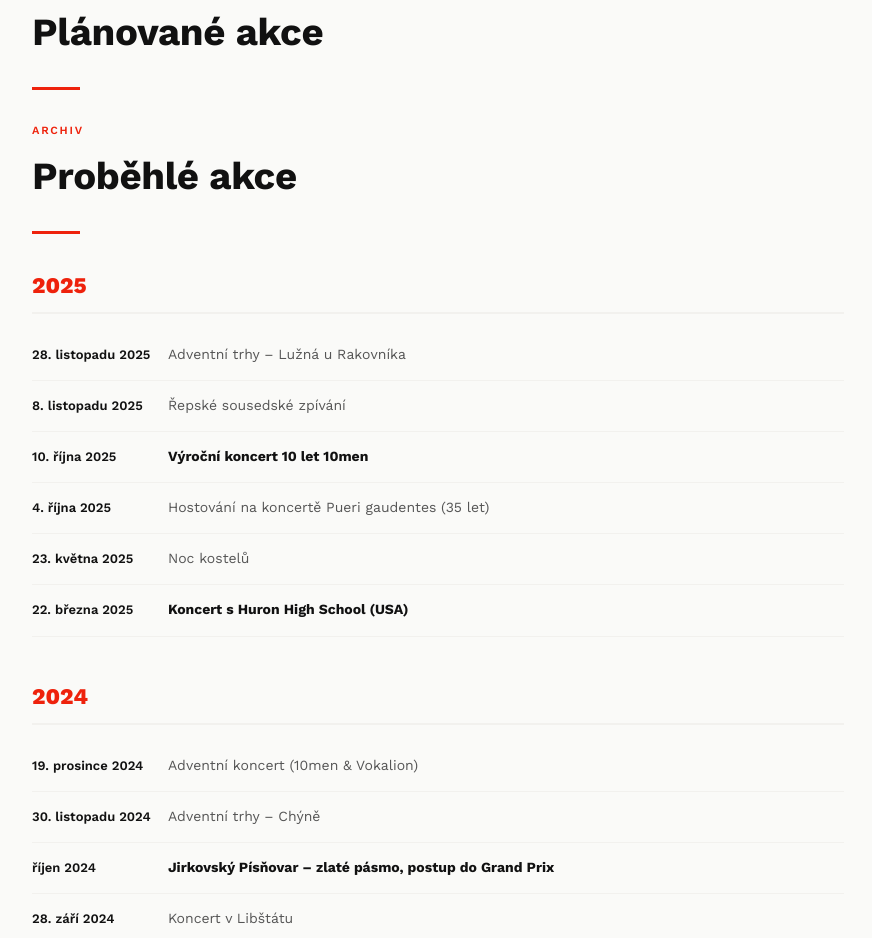
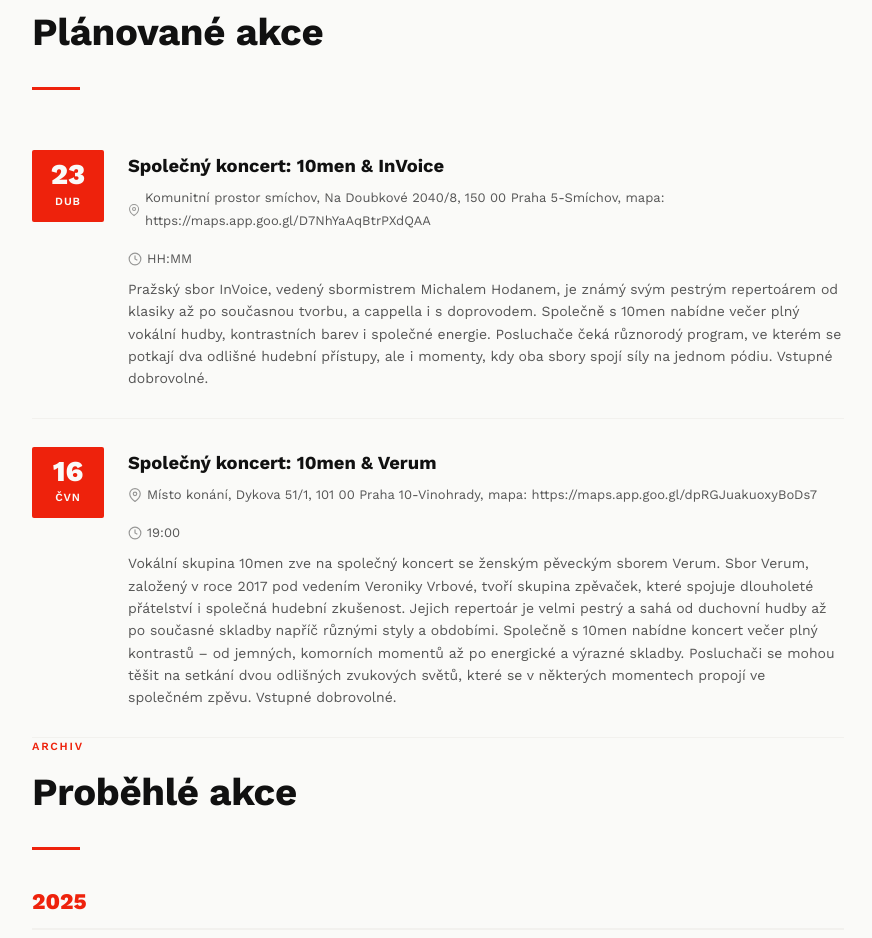
Before and after one commit to sidnexon-bot/10men-web, a plain HTML site: page kalendar.html in a window 1280 px wide. Shown: the part 412-1350 px from the top of the page, without its empty margins (202-1074 px from the left). Drawn offline with nearby package versions, Linux system fonts and the light colour scheme.

Commit message:
Update kalendar.html

```diff
--- a/kalendar.html
+++ b/kalendar.html
@@ -184,6 +184,51 @@
     </div>
   </section>
      -->
+
+    <div class="event-card fade-up">
+      <div class="event-date">
+        <div class="day">23</div>
+        <div class="month">Dub</div>
+      </div>
+      <div class="event-info">
+        <h3>Společný koncert: 10men & InVoice</h3>
+        <div class="event-meta">
+          <span>
+            <svg viewBox="0 0 24 24" fill="none" stroke="currentColor" stroke-width="2"><path d="M21 10c0 7-9 13-9 13s-9-6-9-13a9 9 0 0 1 18 0z"/><circle cx="12" cy="10" r="3"/></svg>
+            Komunitní prostor smíchov, Na Doubkové 2040/8, 150 00 Praha 5-Smíchov, mapa: https://maps.app.goo.gl/D7NhYaAqBtrPXdQAA
+          </span>
+          <span>
+            <svg viewBox="0 0 24 24" fill="none" stroke="currentColor" stroke-width="2"><circle cx="12" cy="12" r="10"/><polyline points="12 6 12 12 16 14"/></svg>
+            HH:MM
+          </span>
+        </div>
+        <p class="event-desc">Pražský sbor InVoice, vedený sbormistrem Michalem Hodanem, je známý svým pestrým repertoárem od klasiky až po současnou tvorbu, a cappella i s doprovodem. Společně s 10men nabídne večer plný vokální hudby, kontrastních barev i společné energie.
+Posluchače čeká různorodý program, ve kterém se potkají dva odlišné hudební přístupy, ale i momenty, kdy oba sbory spojí síly na jednom pódiu. Vstupné dobrovolné.</p>
+      </div>
+    </div>
+
+    <div class="event-card fade-up">
+      <div class="event-date">
+        <div class="day">16</div>
+        <div class="month">Čvn</div>
+      </div>
+      <div class="event-info">
+        <h3>Společný koncert: 10men & Verum</h3>
+        <div class="event-meta">
+          <span>
+            <svg viewBox="0 0 24 24" fill="none" stroke="currentColor" stroke-width="2"><path d="M21 10c0 7-9 13-9 13s-9-6-9-13a9 9 0 0 1 18 0z"/><circle cx="12" cy="10" r="3"/></svg>
+            Místo konání, Dykova 51/1, 101 00 Praha 10-Vinohrady, mapa: https://maps.app.goo.gl/dpRGJuakuoxyBoDs7
+          </span>
+          <span>
+            <svg viewBox="0 0 24 24" fill="none" stroke="currentColor" stroke-width="2"><circle cx="12" cy="12" r="10"/><polyline points="12 6 12 12 16 14"/></svg>
+            19:00
+          </span>
+        </div>
+        <p class="event-desc">Vokální skupina 10men zve na společný koncert se ženským pěveckým sborem Verum.
+Sbor Verum, založený v roce 2017 pod vedením Veroniky Vrbové, tvoří skupina zpěvaček, které spojuje dlouholeté přátelství i společná hudební zkušenost. Jejich repertoár je velmi pestrý a sahá od duchovní hudby až po současné skladby napříč různými styly a obdobími.
+Společně s 10men nabídne koncert večer plný kontrastů – od jemných, komorních momentů až po energické a výrazné skladby. Posluchači se mohou těšit na setkání dvou odlišných zvukových světů, které se v některých momentech propojí ve společném zpěvu. Vstupné dobrovolné.</p>
+      </div>
+    </div>
 
   <!-- Past events -->
   <section class="past-section">
```
